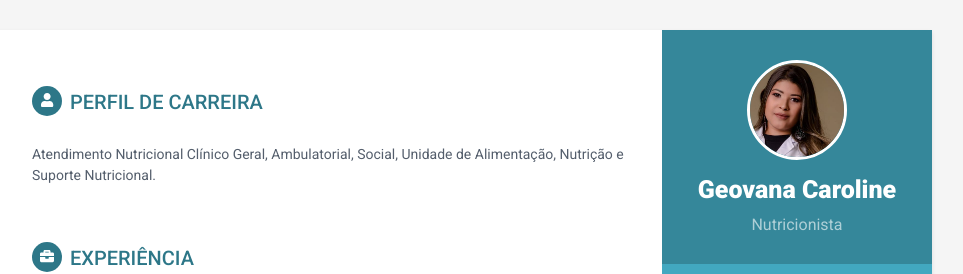
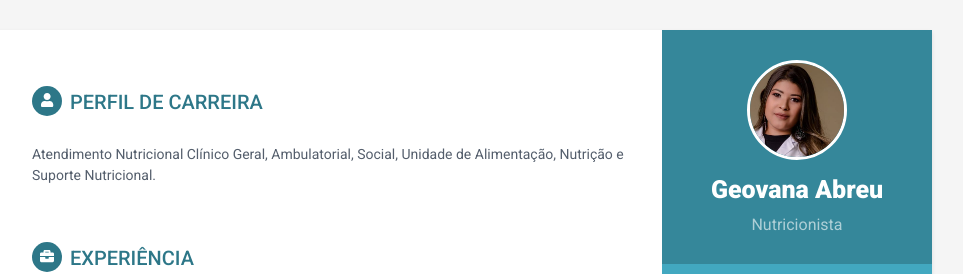
Before and after one commit to cristiandean/geovanacaroline, a plain HTML site: page index.html in a window 1280 px wide. Shown: the top 274 px of the page, without its empty margins (188-1151 px from the left). Drawn offline with Linux system fonts and the light colour scheme.

Commit message:
Change Caroline to Abreu

```diff
--- a/index.html
+++ b/index.html
@@ -2,13 +2,13 @@
 <html lang="en">
 
 <head>
-    <title>Geovana Caroline</title>
+    <title>Geovana Abreu</title>
 
     <!-- Meta -->
     <meta charset="utf-8">
     <meta http-equiv="X-UA-Compatible" content="IE=edge">
     <meta name="viewport" content="width=device-width, initial-scale=1.0">
-    <meta name="description" content="Geovana Caroline CV">
+    <meta name="description" content="Geovana Abreu CV">
     <link rel="shortcut icon" href="favicon.png">
     <!-- Google Font -->
     <link
@@ -29,7 +29,7 @@
         <div class="sidebar-wrapper">
             <div class="profile-container">
                 <img class="profile" src="me.png" alt="" />
-                <h1 class="name">Geovana Caroline</h1>
+                <h1 class="name">Geovana Abreu</h1>
                 <h3 class="tagline">Nutricionista</h3>
             </div>
             <!--//profile-container-->
```
